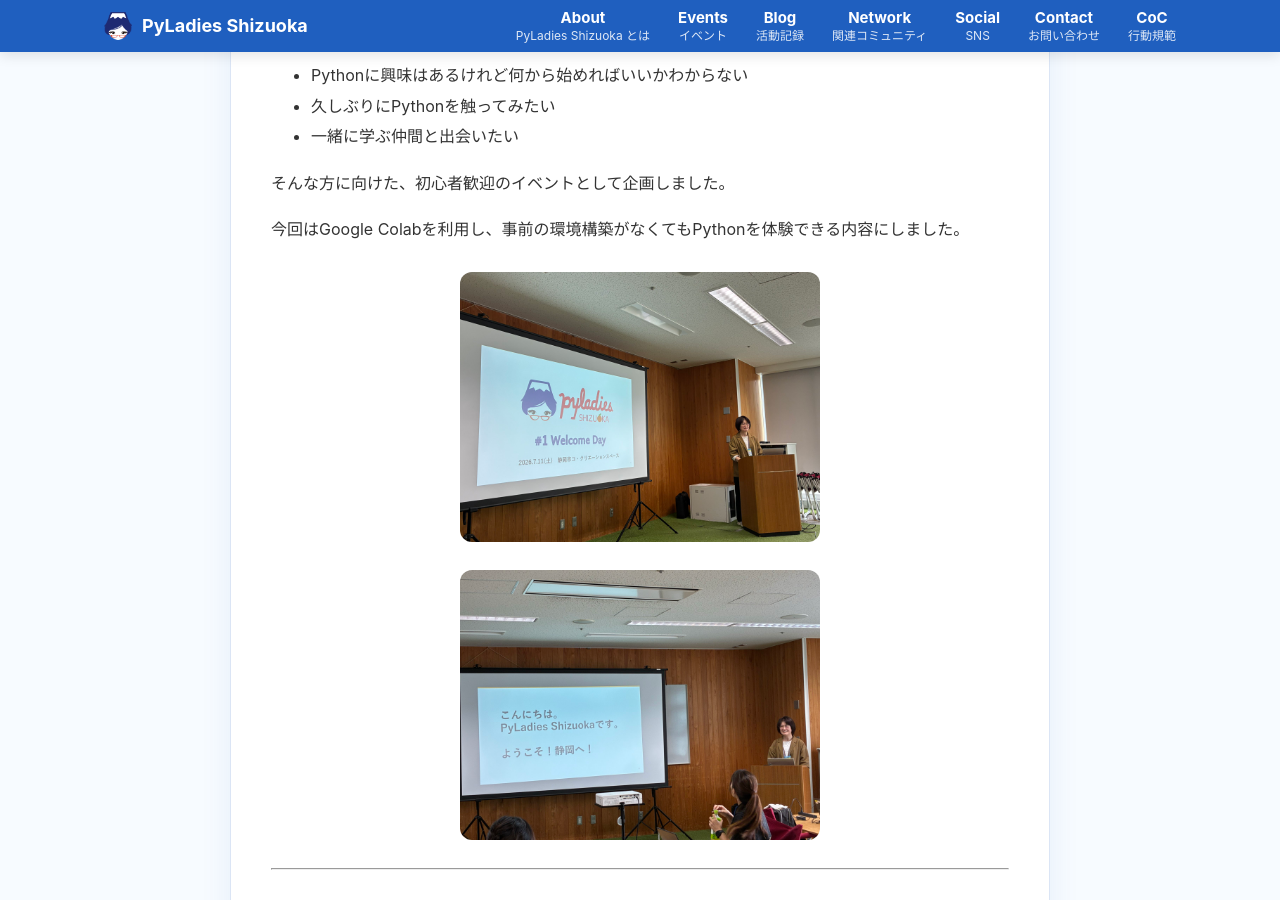
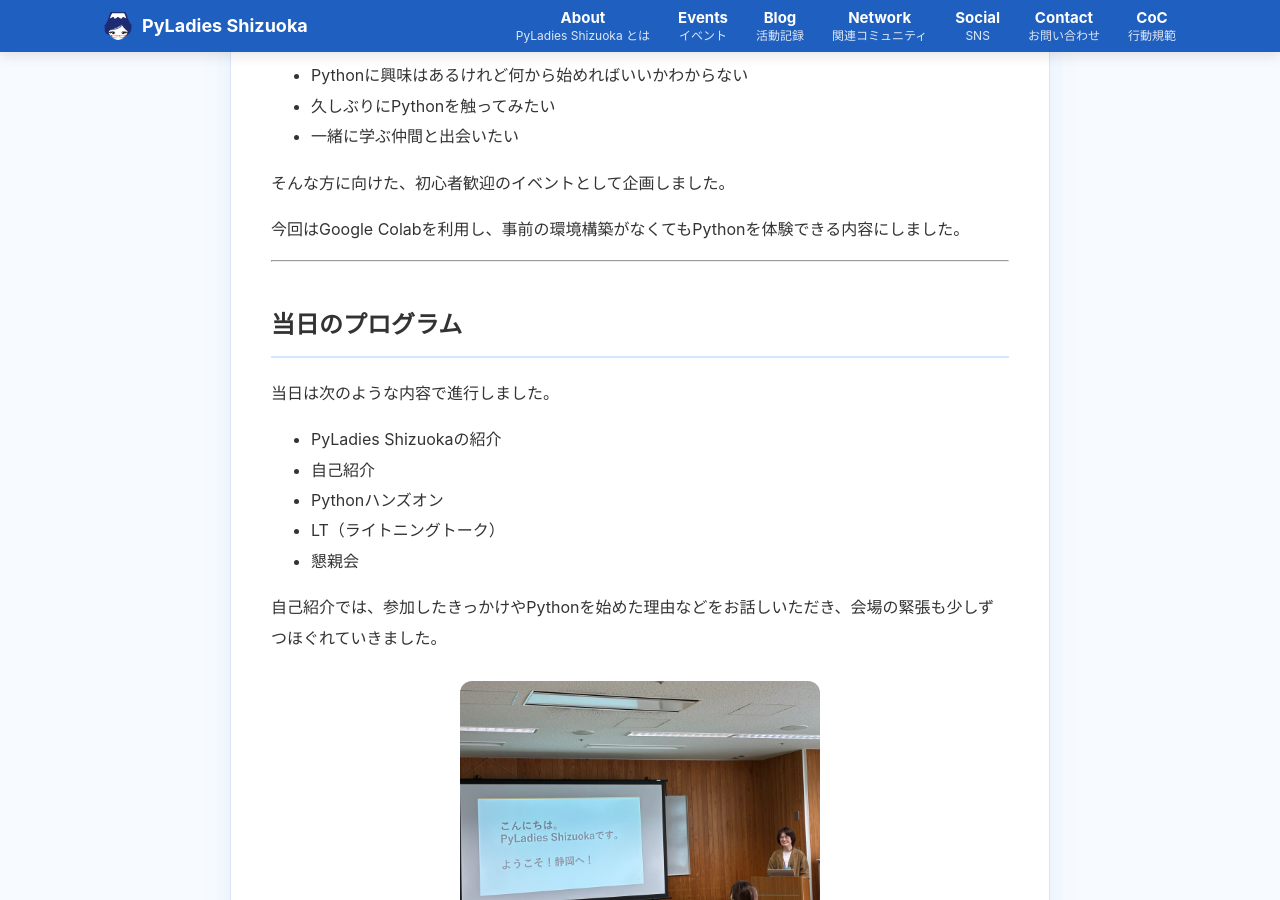
Before and after one commit to PyLadiesShizuoka/pyladiesshizuoka.github.io, a Jekyll site: the page built from _posts/2026-07-11-#1 Welcome Day.md, in a window 1280 px wide and 900 px high, scrolled down 975 px. Built offline with Jekyll 4.4.1, drawn with Linux system fonts in a browser that asks for light colours.

Commit message:
Update 2026-07-11-#1 Welcome Day.md

```diff
--- a/_posts/2026-07-11-#1 Welcome Day.md
+++ b/_posts/2026-07-11-#1 Welcome Day.md
@@ -33,8 +33,6 @@ Welcome Dayは、
 
 今回はGoogle Colabを利用し、事前の環境構築がなくてもPythonを体験できる内容にしました。
 
-![サムネイル](/images/blog/711welcomeday2.jpg)![サムネイル](/images/blog/711welcomeday4.jpg)
-
 ---
 
 ## 当日のプログラム
@@ -49,7 +47,7 @@ Welcome Dayは、
 
 自己紹介では、参加したきっかけやPythonを始めた理由などをお話しいただき、会場の緊張も少しずつほぐれていきました。
 
-![サムネイル](/images/blog/711welcomeday2.jpg)![サムネイル](/images/blog/711welcomeday4.jpg)
+![サムネイル](/images/blog/711welcomeday4.jpg)
 
 ---
 
```
